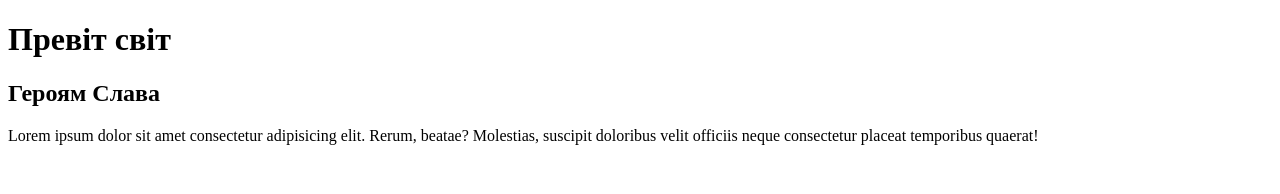
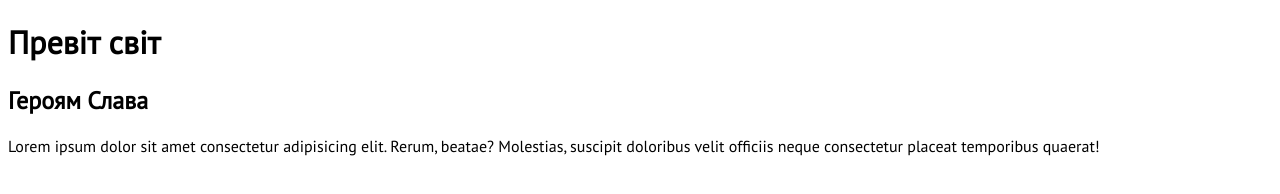
Before and after one commit to 777Yurii/porten-learn, a website: page site/index.html in a window 1280 px wide. Drawn offline with Linux system fonts and the light colour scheme.

Commit message:
Подключили шрифты.

```diff
--- a/site/index.html
+++ b/site/index.html
@@ -5,12 +5,21 @@
     <meta http-equiv="X-UA-Compatible" content="IE=edge" />
     <meta name="viewport" content="width=device-width, initial-scale=1.0" />
     <title>Document</title>
+    <link rel="preconnect" href="https://fonts.googleapis.com" />
+    <link rel="preconnect" href="https://fonts.gstatic.com" crossorigin />
+    <link
+      href="https://fonts.googleapis.com/css2?family=PT+Sans&family=Playfair+Display:wght@400;700&display=swap"
+      rel="stylesheet"
+    />
+    <link rel="stylesheet" href="styles/styles.css" />
   </head>
   <body>
     <h1>Превіт світ</h1>
     <h2>Героям Слава</h2>
     <p>
-      Lorem ipsum dolor sit amet consectetur adipisicing elit. Rerum, beatae? Molestias, suscipit doloribus velit officiis neque consectetur placeat temporibus quaerat!
+      Lorem ipsum dolor sit amet consectetur adipisicing elit. Rerum, beatae?
+      Molestias, suscipit doloribus velit officiis neque consectetur placeat
+      temporibus quaerat!
     </p>
   </body>
 </html>
--- /dev/null
+++ b/site/styles/_fonts.css
@@ -0,0 +1,5 @@
+:root {
+  --serif: "Playfair Display", serif;
+  --sans-serif: "PT Sans", sans-serif;
+  font-family: var(--sans-serif);
+}
--- /dev/null
+++ b/site/styles/styles.css
@@ -0,0 +1 @@
+@import url("_fonts.css");
```
